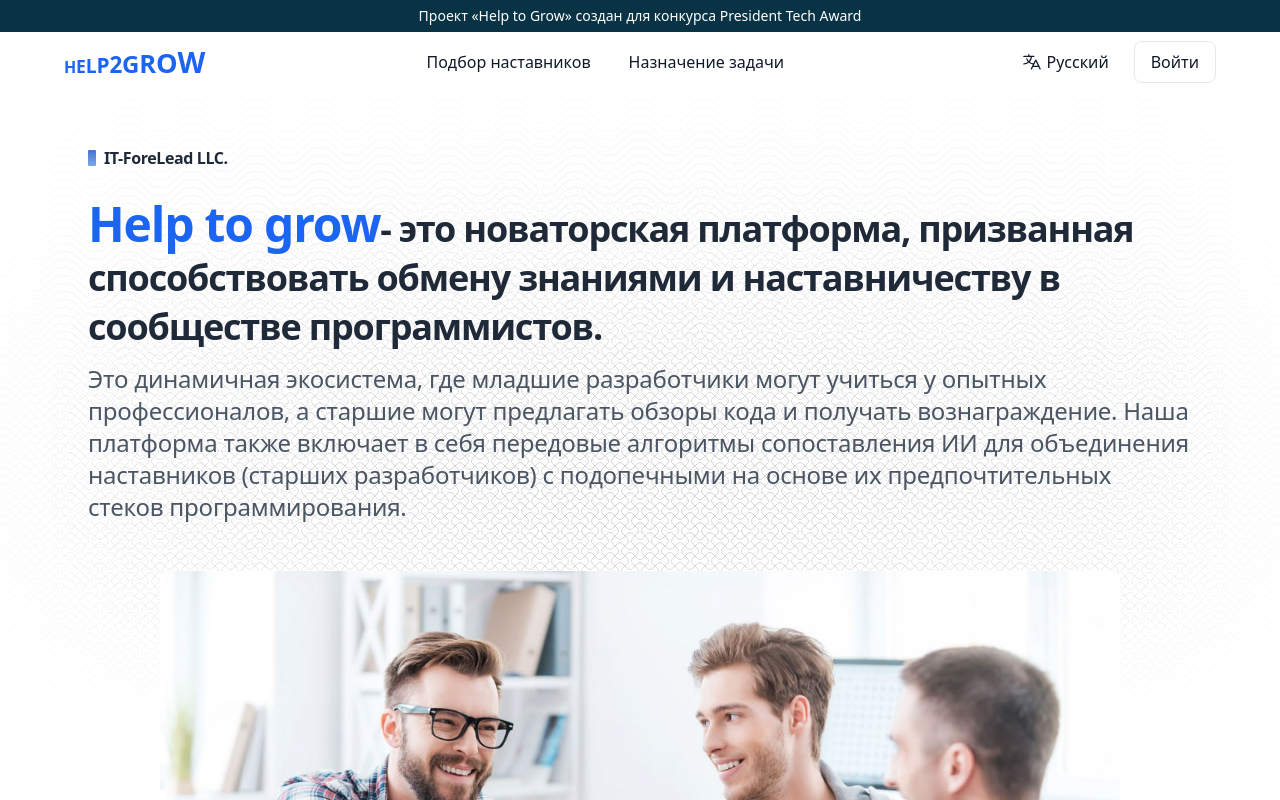
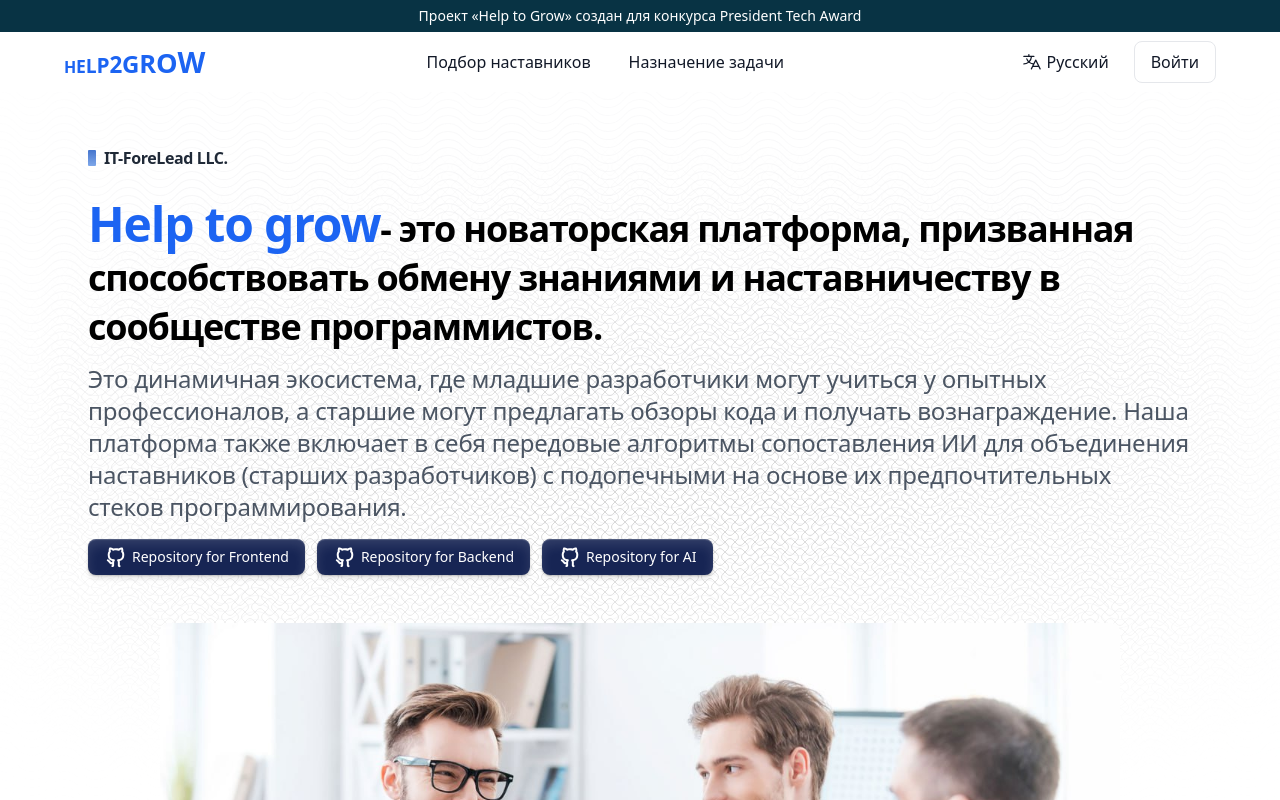
Before and after one commit to IT-Forelead/help2grow_FE, a Vue app: page / in a window 1280 px wide. Shown: the top 800 px of the page. Built offline with nearby package versions, Linux system fonts and the light colour scheme.

Commit message:
Added repositeries section

```diff
--- /dev/null
+++ b/src/assets/icons/CaretRightIcon.vue
@@ -0,0 +1,14 @@
+
+<template>
+    <svg xmlns="http://www.w3.org/2000/svg" width="1em" height="1em" viewBox="0 0 256 256">
+        <path fill="currentColor"
+            d="m181.66 133.66l-80 80a8 8 0 0 1-11.32-11.32L164.69 128L90.34 53.66a8 8 0 0 1 11.32-11.32l80 80a8 8 0 0 1 0 11.32Z">
+        </path>
+    </svg>
+</template>
+
+<script>
+export default {
+    name: 'PhCaretRight'
+}
+</script>
--- /dev/null
+++ b/src/assets/icons/GithubIcon.vue
@@ -0,0 +1,14 @@
+
+<template>
+    <svg xmlns="http://www.w3.org/2000/svg" width="1em" height="1em" viewBox="0 0 24 24">
+        <path fill="currentColor"
+            d="M5.884 18.653c-.3-.2-.558-.456-.86-.816a50.59 50.59 0 0 1-.466-.579c-.463-.575-.755-.841-1.056-.95a1 1 0 1 1 .675-1.882c.752.27 1.261.735 1.947 1.588c-.094-.117.34.427.433.539c.19.227.33.365.44.438c.204.137.588.196 1.15.14c.024-.382.094-.753.202-1.096c-2.968-.725-4.648-2.64-4.648-6.396c0-1.238.37-2.355 1.058-3.291c-.218-.894-.185-1.975.302-3.192a1 1 0 0 1 .63-.583c.081-.024.127-.034.208-.047c.803-.123 1.937.17 3.415 1.097a11.731 11.731 0 0 1 2.687-.308c.912 0 1.819.103 2.684.308c1.477-.933 2.614-1.227 3.422-1.097c.085.014.158.032.218.051a1 1 0 0 1 .616.58c.487 1.215.52 2.296.302 3.19c.691.936 1.058 2.045 1.058 3.292c0 3.758-1.674 5.666-4.642 6.393c.125.415.19.878.19 1.38c0 .664-.002 1.299-.007 2.01c0 .19-.002.394-.005.706a1 1 0 0 1-.018 1.957c-1.14.228-1.984-.532-1.984-1.524l.002-.447l.005-.705c.005-.707.008-1.338.008-1.997c0-.697-.184-1.152-.426-1.361c-.661-.57-.326-1.654.541-1.751c2.966-.334 4.336-1.483 4.336-4.66c0-.955-.312-1.745-.913-2.405a1 1 0 0 1-.189-1.044c.166-.415.236-.957.095-1.614l-.01.002c-.491.14-1.11.44-1.858.95a1 1 0 0 1-.833.135a9.626 9.626 0 0 0-2.592-.35c-.89 0-1.772.12-2.592.35a1 1 0 0 1-.829-.133c-.753-.507-1.374-.807-1.87-.947c-.143.653-.072 1.194.093 1.607a1 1 0 0 1-.189 1.044c-.597.656-.913 1.459-.913 2.404c0 3.172 1.371 4.33 4.322 4.66c.865.098 1.202 1.178.545 1.749c-.193.167-.43.732-.43 1.364v3.149c0 .986-.834 1.726-1.96 1.529a1 1 0 0 1-.04-1.963v-.99c-.91.062-1.661-.087-2.254-.484Z">
+        </path>
+    </svg>
+</template>
+
+<script>
+export default {
+    name: 'RiGithubLine'
+}
+</script>
--- a/src/components/Home/HeaderSection.vue
+++ b/src/components/Home/HeaderSection.vue
@@ -1,4 +1,5 @@
 <script setup>
+import GithubIcon from '../../assets/icons/GithubIcon.vue'
 
 </script>
 
@@ -13,11 +14,33 @@
             </div>
             <h1 class="mb-4 text-3xl font-semibold tracking-tight md:text-5xl">
                 <span class="text-blue-600">Help to grow</span>
-                <span class="text-2xl md:text-4xl">- это новаторская платформа, призванная способствовать обмену знаниями и наставничеству в сообществе программистов.</span>
+                <span class="text-2xl text-black md:text-4xl">- это новаторская платформа, призванная способствовать обмену знаниями и
+                    наставничеству в сообществе программистов.</span>
             </h1>
             <p size="500" class="text-xl md:text-2xl text-gray-600 leading-8 -tracking-[0.01em]">
-                Это динамичная экосистема, где младшие разработчики могут учиться у опытных профессионалов, а старшие могут предлагать обзоры кода и получать вознаграждение. Наша платформа также включает в себя передовые алгоритмы сопоставления ИИ для объединения наставников (старших разработчиков) с подопечными на основе их предпочтительных стеков программирования.
+                Это динамичная экосистема, где младшие разработчики могут учиться у опытных профессионалов, а старшие могут
+                предлагать обзоры кода и получать вознаграждение. Наша платформа также включает в себя передовые алгоритмы
+                сопоставления ИИ для объединения наставников (старших разработчиков) с подопечными на основе их
+                предпочтительных стеков программирования.
             </p>
+            <div class="flex flex-col gap-3 mt-4 md:flex-row">
+                <a href=""
+                    class="inline-flex items-center justify-center px-4 space-x-1 text-sm font-medium text-white rounded-lg outline-none cursor-pointer hover:bg-blue-900 sh bg-blue-950 btn-shadow h-9 whitespace-nowrap">
+                    <GithubIcon class="w-6 h-6 mr-1" />
+                    Repository for Frontend
+                </a>
+                <a href=""
+                    class="inline-flex items-center justify-center px-4 space-x-1 text-sm font-medium text-white rounded-lg outline-none cursor-pointer hover:bg-blue-900 sh bg-blue-950 btn-shadow h-9 whitespace-nowrap">
+                    <GithubIcon class="w-6 h-6 mr-1" />
+                    Repository for Backend
+                </a>
+                <a href=""
+                    class="inline-flex items-center justify-center px-4 space-x-1 text-sm font-medium text-white rounded-lg outline-none cursor-pointer hover:bg-blue-900 sh bg-blue-950 btn-shadow h-9 whitespace-nowrap">
+                    <GithubIcon class="w-6 h-6 mr-1" />
+                    Repository for AI
+                </a>
+
+            </div>
         </div>
         <div class="flex justify-center">
             <div class="relative z-10 overflow-hidden w-[342px] h-[184px] md:w-[960px] md:h-[540px] rounded-lg">
@@ -40,4 +63,23 @@
     -webkit-mask-image: radial-gradient(farthest-side at 50% 50%, rgba(0, 0, 0, 0.4), rgba(0, 0, 0, 0));
     background-image: linear-gradient(90deg, rgba(126, 167, 233, 1), rgba(124, 239, 183), 1);
 }
+
+/* .btn-shadow {
+    box-shadow: 0 0 0 1px rgba(17, 26, 74, 1), 0 2px 4px rgba(0, 0, 0, 0.25), 0 1px 2px rgba(0, 0, 0, 0.25);
+    transition: box-shadow 0.2s ease 0s, background-color 0.2s ease 0s, border-color 0.2s ease 0s;
+} */
+/* .btn-effect::after {
+    content: "";
+    background-image: var(--btn-gradient,linear-gradient(180deg,rgb(255,255,255),rgba(255,255,255,0) 100%));
+    display: block;
+    border-radius: 0.5rem;
+    opacity: 0.1;
+    position: absolute;
+    inset: 0px;
+    transition: opacity 0.5s ease 0s;
+} */
+
+.sh {
+  box-shadow: 0 4px 4px rgba(8, 8, 8, .08), 0 1px 2px rgba(8, 8, 8, .2), inset 0 6px 12px rgba(255, 255, 255, .12), inset 0 1px 1px rgba(255, 255, 255, .2);
+}
 </style>
--- /dev/null
+++ b/src/components/Home/RepositerySection.vue
@@ -0,0 +1,89 @@
+<script setup>
+import GithubIcon from '../../assets/icons/GithubIcon.vue'
+import CaretRightIcon from '../../assets/icons/CaretRightIcon.vue'
+
+</script>
+
+<template>
+    <section class="pt-14 md:pt-28">
+        <div
+            class="relative px-8 py-16 mx-auto overflow-hidden text-white z-[6] bg-blue-950 max-w-7xl rounded-2xl md:px-24 backround">
+            <div class="grid grid-cols-1 gap-12 md:grid-cols-2">
+                <div class="">
+                    <h3 class="text-4xl font-semibold leading-10 -tracking-[0.01em] mb-2">
+                        Start building today
+                    </h3>
+                    <p class="text-base leading-5 text-white/50">
+                        Unmatched access to money movement, bank accounts, card networks, and bank capital. You're in the
+                        driver's seat to build your own products, on your terms, without layers in between.
+                    </p>
+                </div>
+                <div class="flex flex-col justify-center space-y-4">
+                    <div
+                        class="flex items-center justify-between z-[7] px-6 py-4 rounded-lg shadow-sm cursor-pointer bg-white/5 hover:bg-white/10">
+                        <div class="flex items-center space-x-2">
+                            <GithubIcon class="w-8 h-8" />
+                            <div>
+                                <h3 class="font-medium text-white">
+                                    Github
+                                </h3>
+                                <p class="text-sm text-white/70">Repository for Frontend</p>
+                            </div>
+                        </div>
+                        <CaretRightIcon class="w-6 h-6" />
+                    </div>
+                    <div
+                        class="flex items-center justify-between z-[7] px-6 py-4 rounded-lg shadow-sm cursor-pointer bg-white/5 hover:bg-white/10">
+                        <div class="flex items-center space-x-2">
+                            <GithubIcon class="w-8 h-8" />
+                            <div>
+                                <h3 class="font-medium text-white">Github</h3>
+                                <p class="text-sm text-white/70">Repository for Backend</p>
+                            </div>
+                        </div>
+                        <CaretRightIcon class="w-6 h-6" />
+                    </div>
+                    <div
+                        class="flex items-center justify-between z-[7] px-6 py-4 rounded-lg shadow-sm cursor-pointer bg-white/5 hover:bg-white/10">
+                        <div class="flex items-center space-x-2">
+                            <GithubIcon class="w-8 h-8" />
+                            <div>
+                                <h3 class="font-medium text-white">Github</h3>
+                                <p class="text-sm text-white/70">Repository for AI</p>
+                            </div>
+                        </div>
+                        <CaretRightIcon class="w-6 h-6" />
+                    </div>
+                </div>
+            </div>
+        </div>
+    </section>
+</template>
+
+<style scoped>
+.backround::after {
+    content: "";
+    -webkit-mask-image: url('/waves.svg');
+    -webkit-mask-size: 64px 32px;
+    -webkit-mask-repeat: repeat;
+    -webkit-mask-position: center center;
+    background-repeat: repeat;
+    background-position: center center;
+    background-size: 64px, 32px;
+    position: absolute;
+    inset: 0px;
+    opacity: 0.4;
+}
+
+.backround::before {
+    content: "";
+    width: 100%;
+    height: 60%;
+    background-image: linear-gradient(133deg, rgba(30, 65, 153, 1) 12%, rgba(148, 239, 183, 1) 97%);
+    opacity: 0.4;
+    filter: blur(100px);
+    position: absolute;
+    left: 50%;
+    margin-left: -50%;
+    bottom: -50%;
+}</style>
--- a/src/pages/Home.vue
+++ b/src/pages/Home.vue
@@ -3,6 +3,7 @@
 import FirstSection from '../components/Home/FirstSection.vue'
 import SecondSection from '../components/Home/SecondSection.vue'
 import ThirdSection from '../components/Home/ThirdSection.vue'
+import RepositerySection from '../components/Home/RepositerySection.vue'
 </script>
 
 <template>
@@ -10,6 +11,7 @@
   <FirstSection />
   <SecondSection />
   <ThirdSection />
+  <RepositerySection />
 </template>
 
 <style scoped></style>
```
